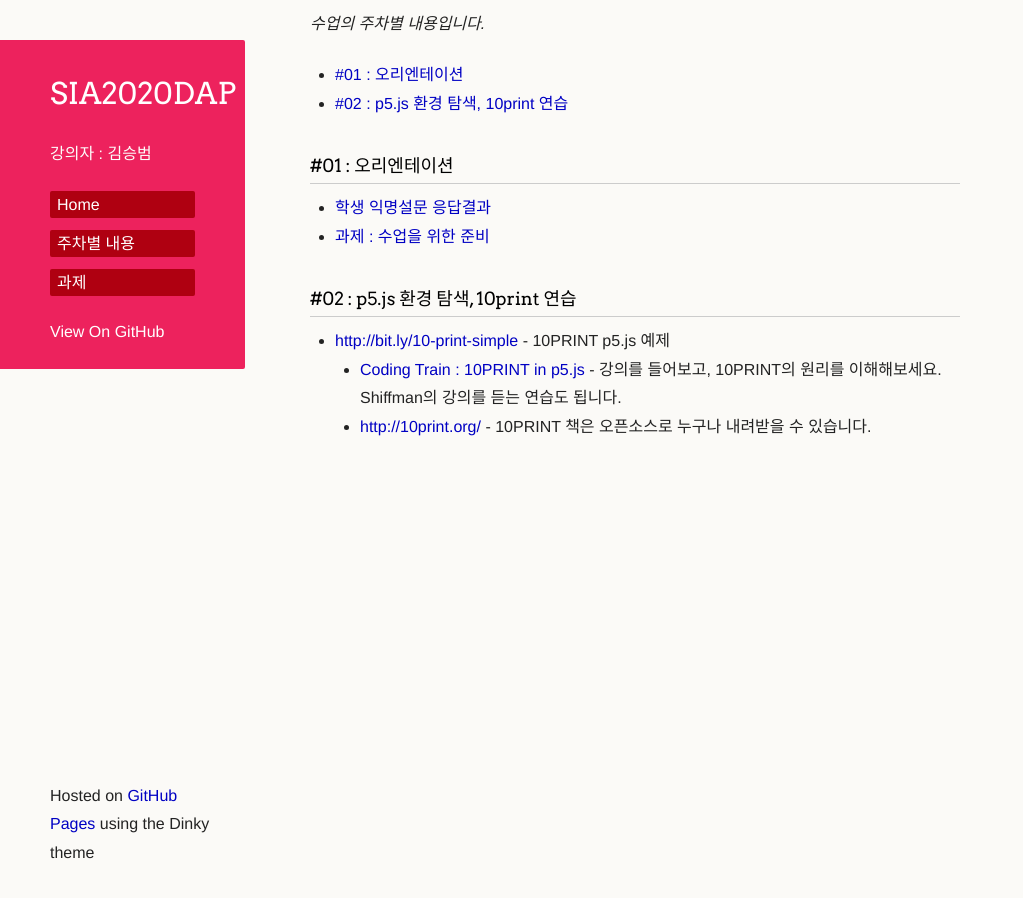
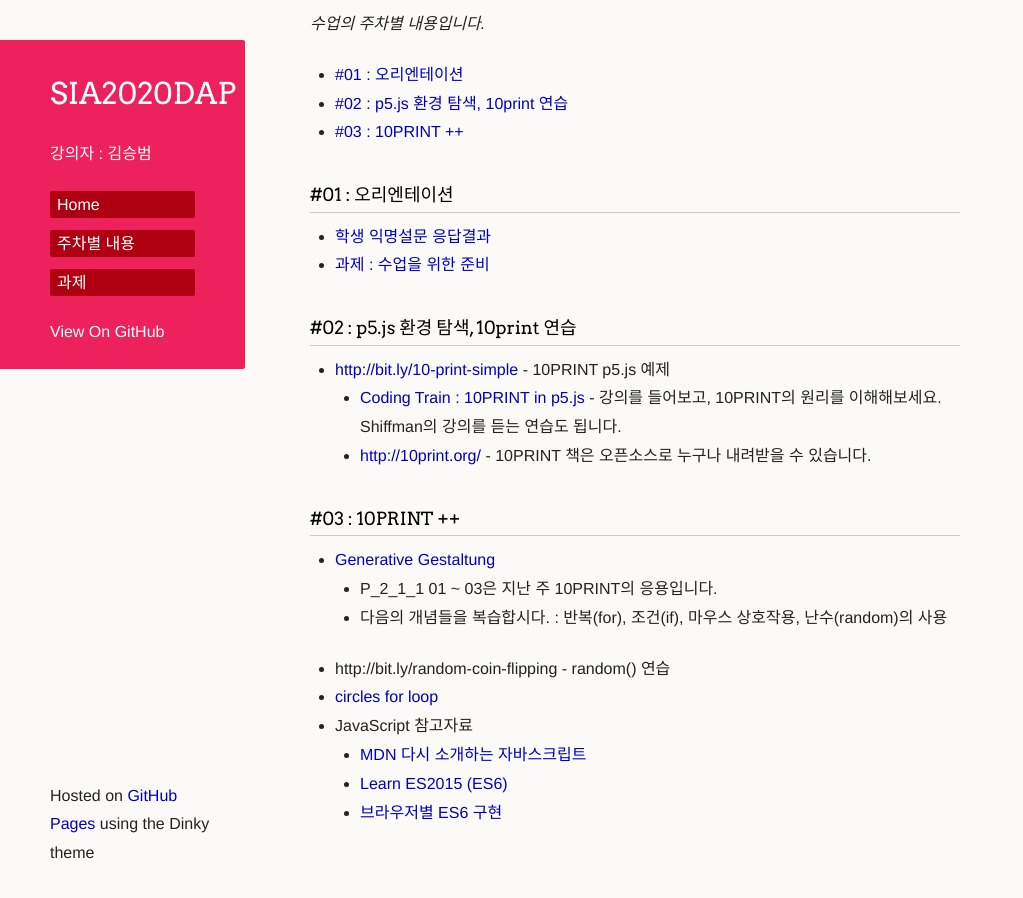
Before and after one commit to picxenk/SIA2020DAP, a Jekyll site: the page built from curriculum.md, in a window 1280 px wide. Shown: the whole page, without its empty margins (0-1023 px from the left). Built offline with Jekyll 4.4.1, drawn with Linux system fonts in a browser that asks for light colours; our own code applies the rules of GitHub Pages for plain Markdown files; a script that is not in the unit is left out; the repository's description, which GitHub fills in, is left out.

Commit message:
Update curriculum.md

```diff
--- a/curriculum.md
+++ b/curriculum.md
@@ -11,3 +11,14 @@
  * <http://bit.ly/10-print-simple> - 10PRINT p5.js 예제
    * [Coding Train : 10PRINT in p5.js](https://youtu.be/bEyTZ5ZZxZs) - 강의를 들어보고, 10PRINT의 원리를 이해해보세요. Shiffman의 강의를 듣는 연습도 됩니다.
    * <http://10print.org/> - 10PRINT 책은 오픈소스로 누구나 내려받을 수 있습니다.
+
+### #03 : 10PRINT ++
+ * [Generative Gestaltung](http://www.generative-gestaltung.de/2/)
+   * P_2_1_1 01 ~ 03은 지난 주 10PRINT의 응용입니다.
+   * 다음의 개념들을 복습합시다. : 반복(for), 조건(if), 마우스 상호작용, 난수(random)의 사용
+ * http://bit.ly/random-coin-flipping - random() 연습
+ * [circles for loop](https://editor.p5js.org/picxenk@gmail.com/sketches/J7LdllkTh)
+ * JavaScript 참고자료
+   * [MDN 다시 소개하는 자바스크립트](https://developer.mozilla.org/en-US/docs/Web/JavaScript/A_re-introduction_to_JavaScript)
+   * [Learn ES2015 (ES6)](https://babeljs.io/docs/en/learn)
+   * [브라우저별 ES6 구현](http://kangax.github.io/compat-table/es6/)
```
